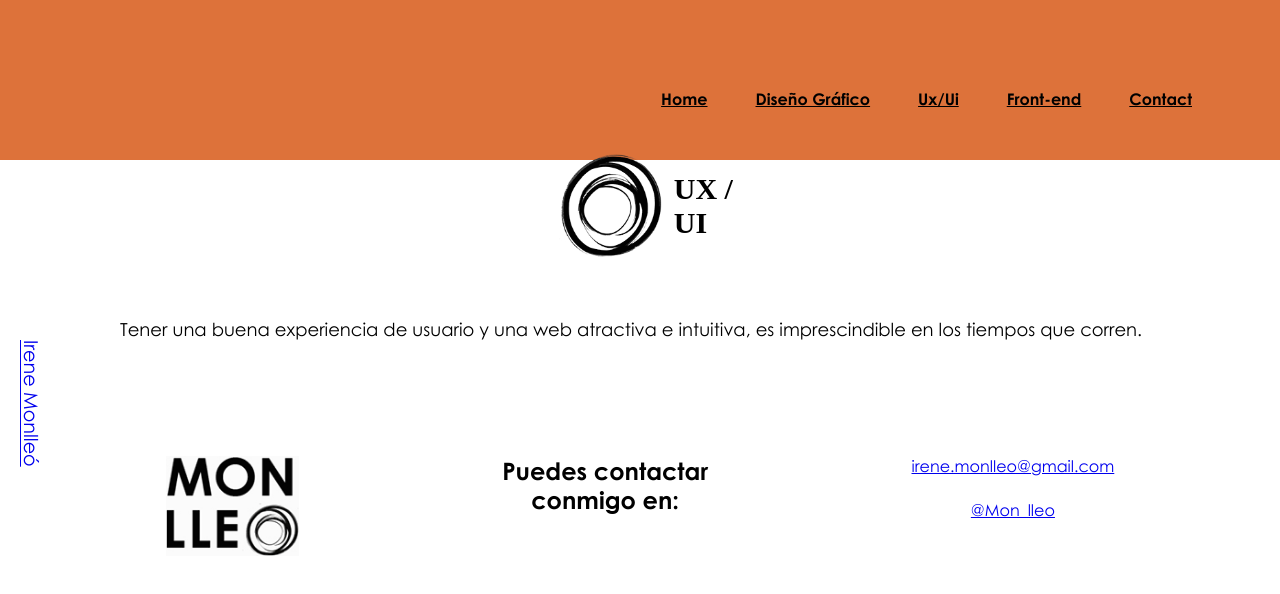
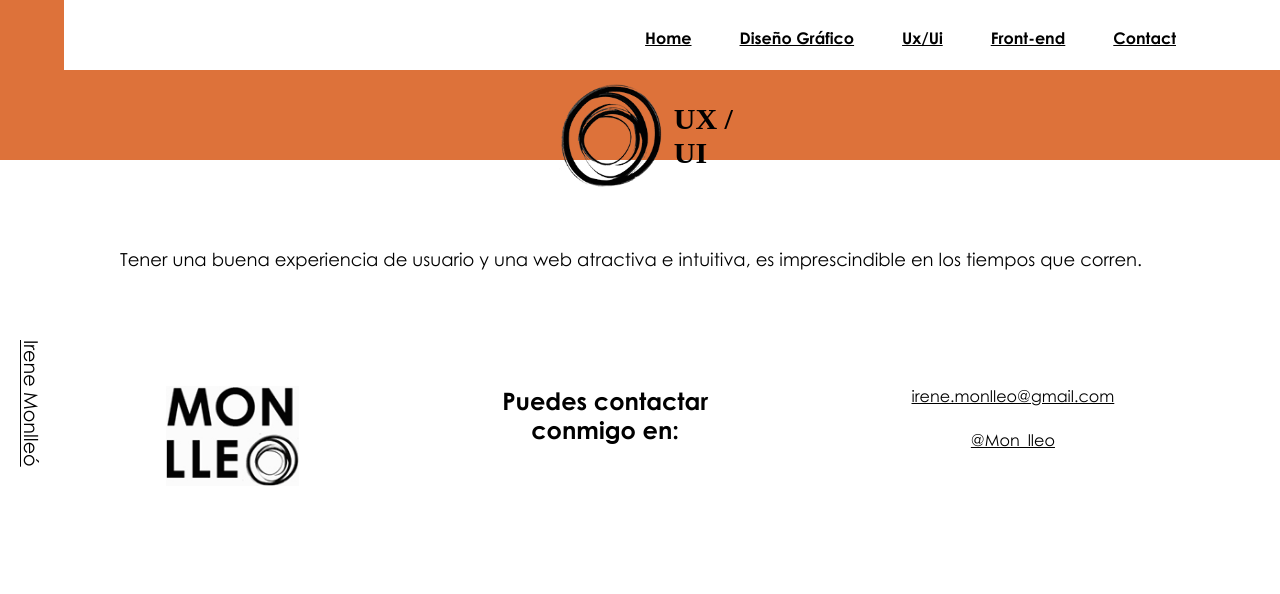
Before and after one commit to IreneMonlleo/Project-Gamma, a React (Create React App) app in the folder react-demo/: page /ux in a window 1280 px wide. Shown: the top 594 px of the page. Built offline with nearby package versions, Linux system fonts and the light colour scheme.

Commit message:
add frame-top desktop APP

```diff
--- a/react-demo/src/App.css
+++ b/react-demo/src/App.css
@@ -37,8 +37,11 @@ h3{
 }
 p{
   font-size: 14px;
+font-weight: ;
 }
-
+a{
+  color:var(--color-typography)
+}
 
 
 
@@ -48,7 +51,20 @@ p{
   overflow: hidden;
 
 }
+.frame-top{
+  background-color: var(--color-margin);
+  position:fixed;
+  top:0;
+  width: 100%;
+  z-index:4;
 
+}
+.frame-bottom{
+  background-color: var(--color-margin);
+  position:fixed;
+  bottom:0;
+  width: 100%;
+}
   .name{
     text-align: left;
 
--- a/react-demo/src/App.jsx
+++ b/react-demo/src/App.jsx
@@ -28,8 +28,11 @@ function App() {
 
   return (
     <div className="App">
-      <Navbar></Navbar>
-
+      <div className="frame-top">
+        <Navbar></Navbar>
+      </div>
+      <div className="frame-bottom">
+      </div>
       <Routes>
       <Route path='/' element={<Home/>} />
       <Route path='/grafic' element={<Grafic data={info}/>} />
--- a/react-demo/src/components/Menu/Navbar.jsx
+++ b/react-demo/src/components/Menu/Navbar.jsx
@@ -33,7 +33,7 @@
 export const NavContainer = styled.div`
   width: 100%;
   height: 70px;
-  background-color: transparent;
+
 `;
 
 export const Wrapper = styled.div`
@@ -41,6 +41,7 @@ export const Wrapper = styled.div`
   height: 100%;
   display: flex;
   justify-content:right;
+
 
   @media screen and (max-width: 700px) {
     justify-content: space-between;
@@ -50,27 +51,34 @@ export const Wrapper = styled.div`
 export const Logo = styled.div`
   display: flex;
   font-size: 1.2rem;
-
 `;
 
 export const Menu = styled.ul`
-  height: 100%;
   display: flex;
   list-style: none;
   justify-content: right;
+  position: fixed;
+  top: 0px;
+  right: 80px;
+  margin-top:20px;
+
+
+
 
 
   @media screen and (max-width: 700px) {
     background-color: var(--color-margin);
     position: absolute;
-    margin:-24px;
+    margin:-100px;
     top:${({ open }) => (open ? "0" : "-200%")}; //Import;
     width: 100%;
-    height: 90vh;
+    height: 100%;
     justify-content: center;
     flex-direction: column;
     align-items: center;
     transition: all .5s ease;
+
+
   }
 `;
 
@@ -91,9 +99,8 @@ export const MenuItemA= styled.a`
   align-items: center;
   height: 100%;
   padding: 0.5rem 1.5rem;
-  color: var(--color-typography);
   font-size: 1rem;
-  font-weight: bold;
+  font-weight:800;
   cursor: pointer;
   transition: all .5s ease;
 
--- a/react-demo/src/page/Home.css
+++ b/react-demo/src/page/Home.css
@@ -1,6 +1,4 @@
-.home{
-  margin:20vw;
-}
+
 .card__container{
     margin: 20em 0;
 }
@@ -23,7 +21,7 @@
         }
 
     .card-description{
-        margin-bottom: 30px;
+        margin: 2em 5em;
     }
 
         .button-contact{
@@ -103,6 +101,7 @@
             }
             .card-description{
                 padding: 30px ;
+                margin: 0;
             }
 
 
```
